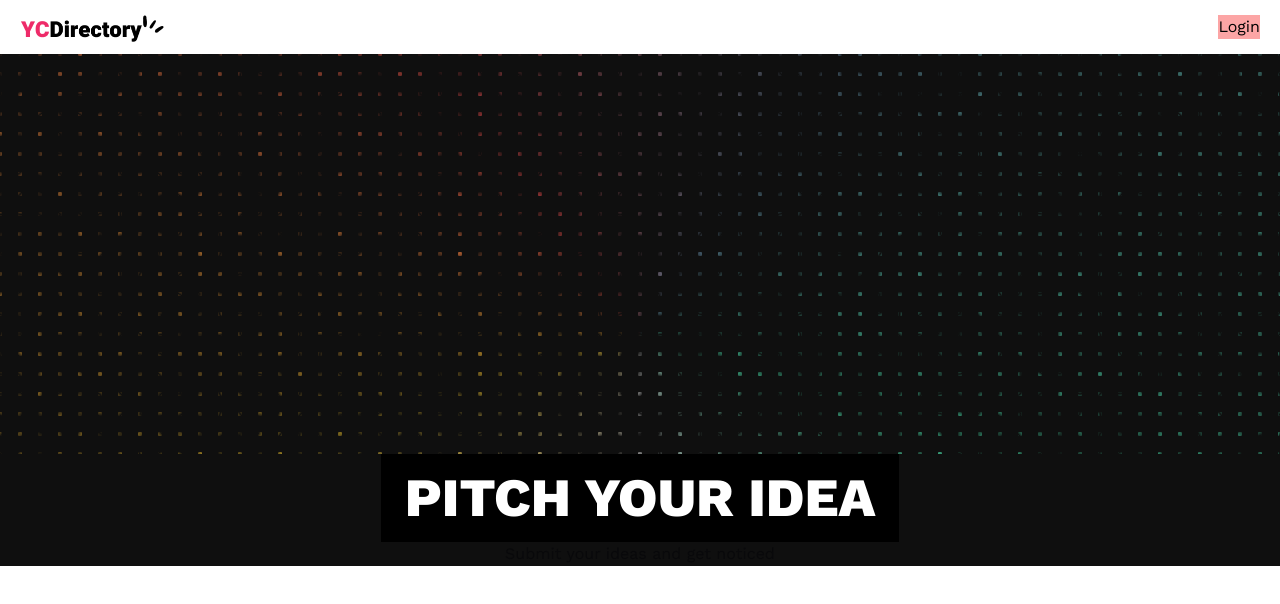
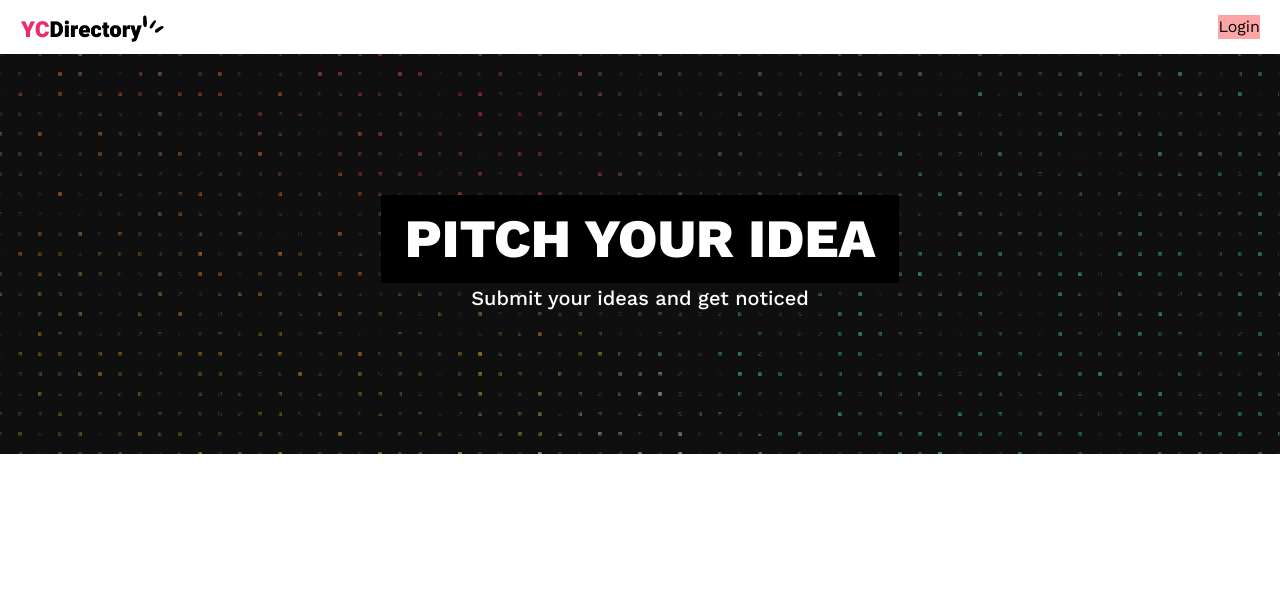
Before and after one commit to Blankscreen-exe/yc_directory, a Next.js app: page / in a window 1280 px wide. Shown: the top 604 px of the page. Built offline with nearby package versions, Linux system fonts and the light colour scheme; no server answers.

Commit message:
fix(hero section):content alignment

```diff
--- a/app/(root)/page.tsx
+++ b/app/(root)/page.tsx
@@ -3,13 +3,15 @@ import Image from "next/image";
 export default function Home() {
   return (
     <>
-    <section className='hero_container'>
+    <section className='hero_container relative'>
       <div className="hero_inner_container"></div>
 
-      <h1 className="heading">Pitch Your Idea</h1>
-      <p className="sub_heading !max-w-3xl">
-        Submit your ideas and get noticed
-      </p>
+      <div className="hero-content">
+        <h1 className="heading ">Pitch Your Idea</h1>
+        <p className="sub-heading bottom-20 !max-w-3xl">
+          Submit your ideas and get noticed
+        </p>
+      </div>
     </section>
     </>
   );
--- a/app/globals.css
+++ b/app/globals.css
@@ -98,6 +98,9 @@
     @apply font-normal text-sm text-white-100/80;
   }
 
+  .hero-content {
+    @apply absolute;
+  }
   .hero_container {
     display: grid;
     place-items: center;
@@ -118,9 +121,12 @@
       #4dffbf 288deg,
       hsla(0, 0%, 98%, 1) 1turn
     );
-min-height: 50vh;
+
+    min-height: 50vh;
+
     mask: radial-gradient(circle at 50% 50%, white 2px, transparent 2.5px) 50% 50% / var(--hero-bg-dot-size) var(--hero-bg-dot-size),
       url("/noise-mask.png") 256px 50% / 256px 256px !important;
+
 
     mask-composite: intersect !important;
     animation: flicker 20s infinite linear !important;
```
